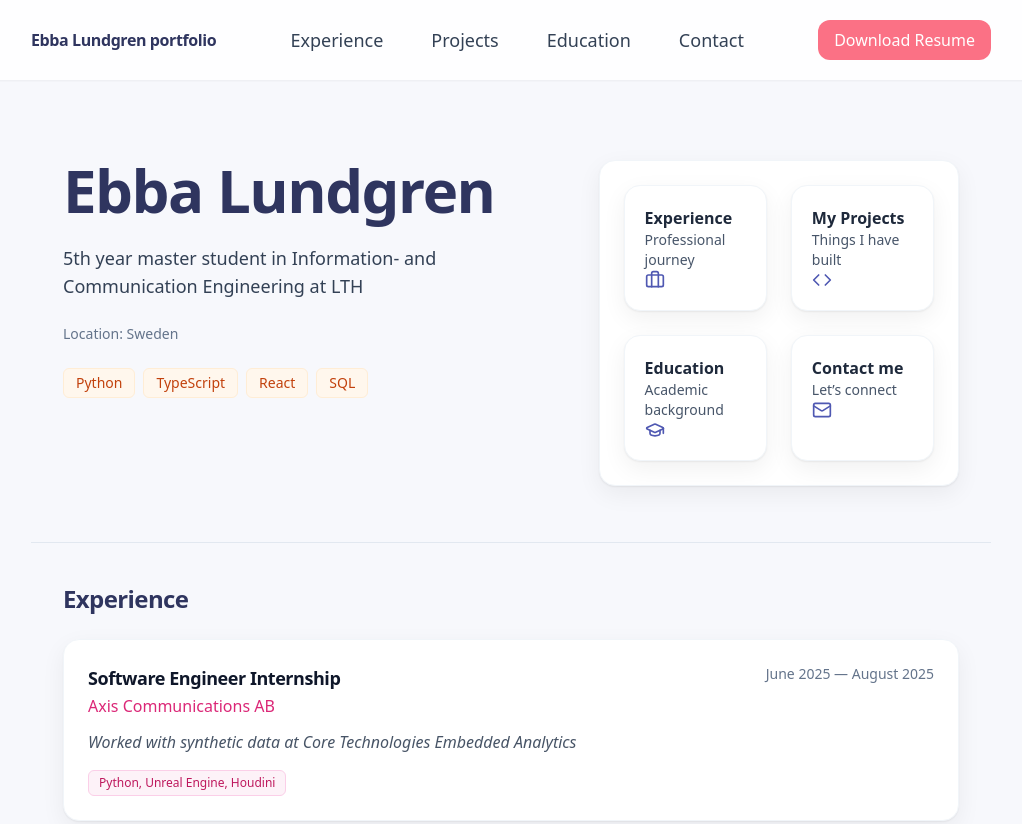
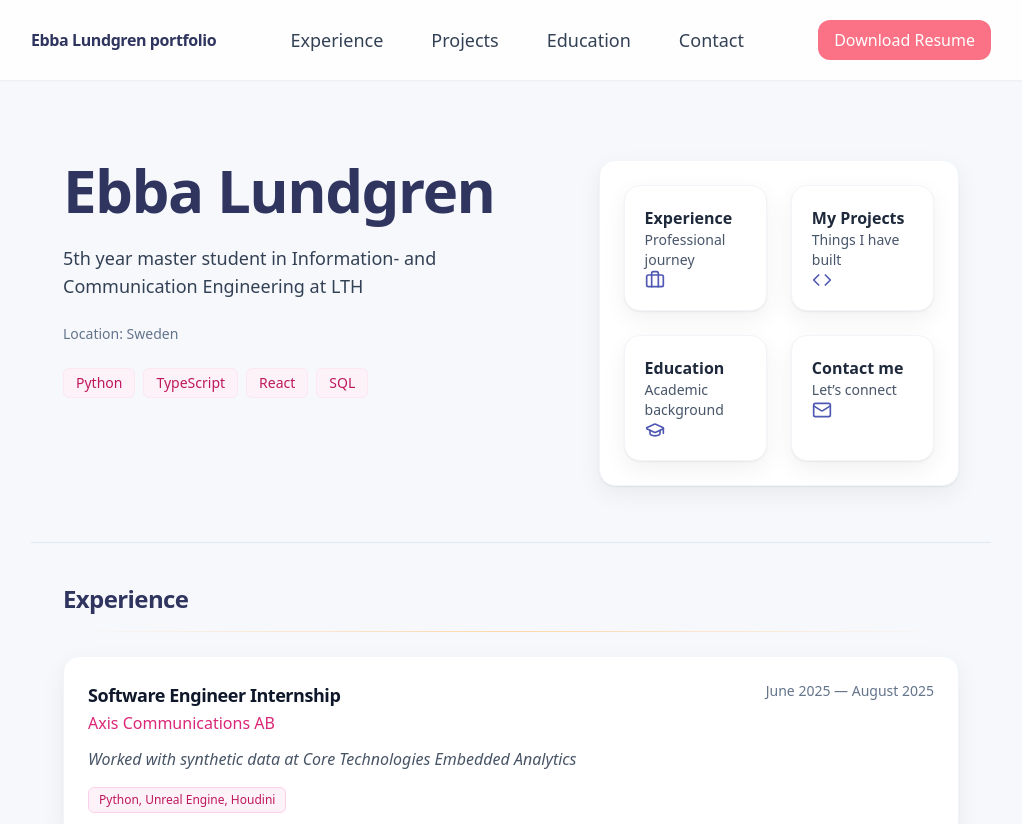
Before and after one commit to EbbacnLundgren/portfolio, a Next.js app: page / in a window 1280 px wide. Shown: the top 824 px of the page, without its empty margins (129-1151 px from the left). Built offline with nearby package versions, Linux system fonts and the light colour scheme.

Commit message:
Readded the icons again for the cards

```diff
--- a/app/page.tsx
+++ b/app/page.tsx
@@ -25,7 +25,7 @@ export default function Page() {
             <p className="text-sm text-slate-500">Location: {data.hero.location}</p>
           <div className="mt-6 flex flex-wrap gap-2">
             {["Python","TypeScript","React","SQL"].map(t => (
-              <span key={t} className="px-3 py-1 rounded-md bg-orange-50 text-orange-700 text-sm border border-orange-100">
+              <span key={t} className="px-3 py-1 rounded-md bg-pink-50 text-pink-700 text-sm border border-pink-100">
                 {t}
               </span>
             ))}
--- a/components/Section.tsx
+++ b/components/Section.tsx
@@ -11,6 +11,7 @@ export function Section({ id, title, caption, children }: Props) {
       <header className="mb-6">
         <h2 className="text-2xl font-semibold tracking-tight text-ink-900">{title}</h2>
         {caption && <p className="text-slate-600 mt-1">{caption}</p>}
+        <div className="mt-4 h-px bg-gradient-to-r from-transparent via-orange-200 to-transparent" />
       </header>
       {children}
     </section>
```
